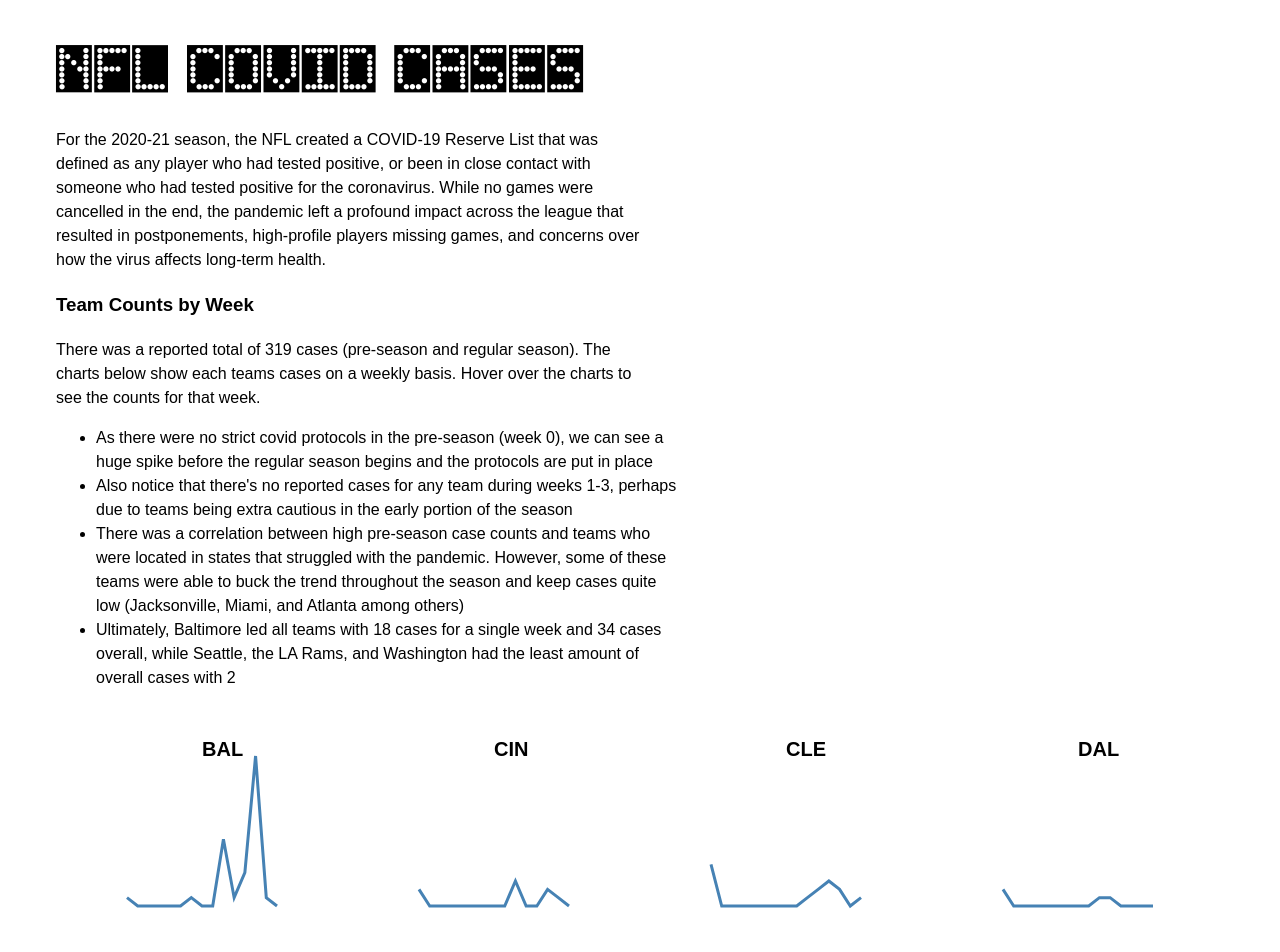
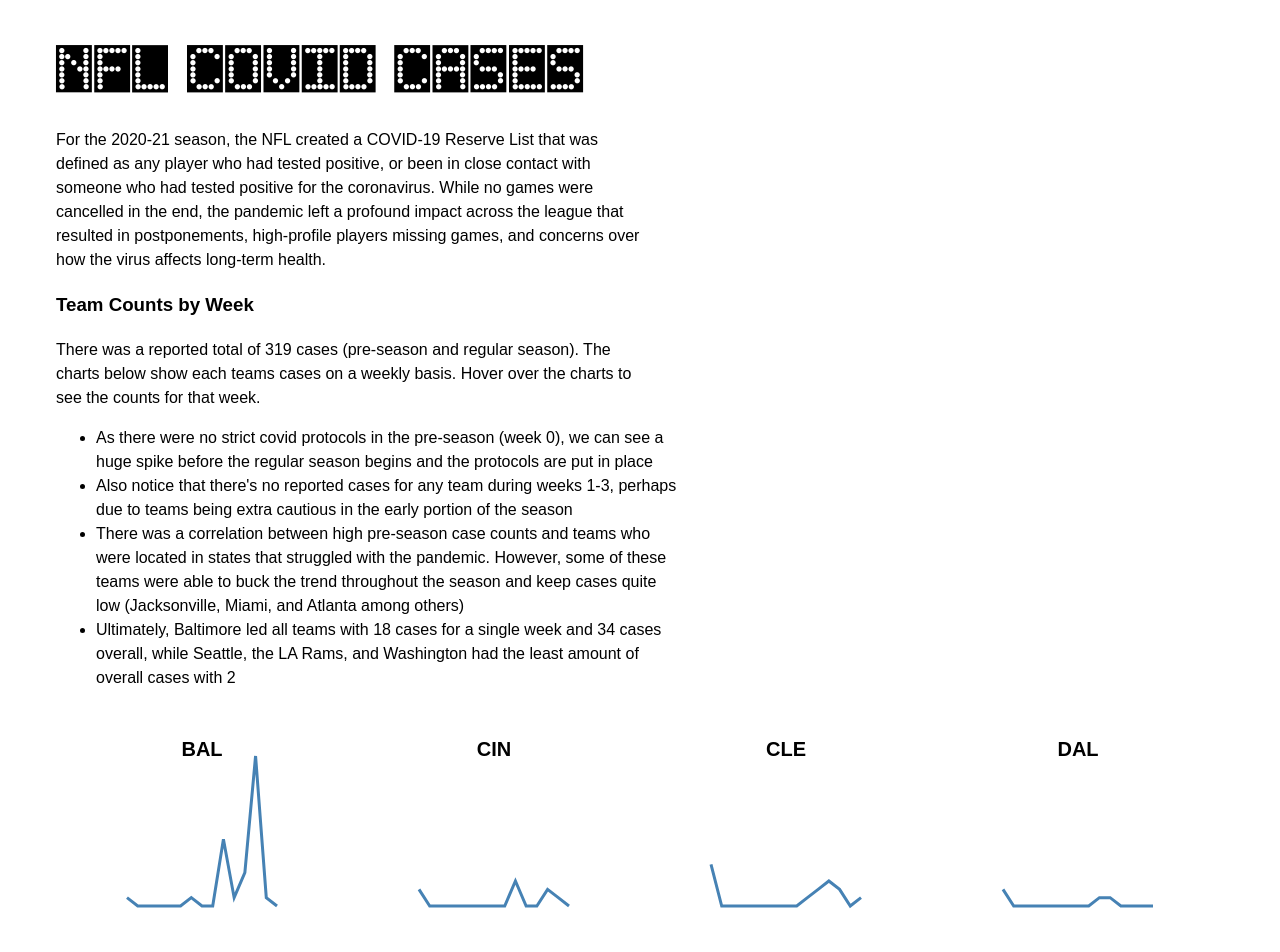
Before and after one commit to nicktahani/nfl-covid-cases, a React (Create React App) app: page / in a window 1280 px wide. Shown: the top 952 px of the page. Built offline with nearby package versions, Linux system fonts and the light colour scheme.

Commit message:
fix text positioning

```diff
--- a/src/components/FetchCovidData.js
+++ b/src/components/FetchCovidData.js
@@ -37,8 +37,6 @@
       })
   }, [])
 
-  console.log(rawData && rawData.filter(d => d.team_id === 'BAL'))
-
   if (isFetching) {
     return <div>Loading...</div>
   }
--- a/src/components/Multiples.js
+++ b/src/components/Multiples.js
@@ -66,7 +66,7 @@
             <text
               x={chartWidth / 2}
               y={margin.top}
-              style={{ fontWeight: 'bold', fontSize: '1.25em' }}
+              style={{fontWeight: 'bold', fontSize: '1.25em', textAnchor: 'middle'}}
             >
               {team}
             </text>
@@ -94,7 +94,7 @@
                 <text
                   x={chartWidth / 2}
                   y={chartHeight - 10}
-                  style={{fontSize: '0.75em'}}
+                  style={{fontSize: '0.75em', textAnchor: 'middle'}}
                 >
                   {`Week ${data.find(d => d[0] === tooltipDate)[0]}`}
                 </text>
```
